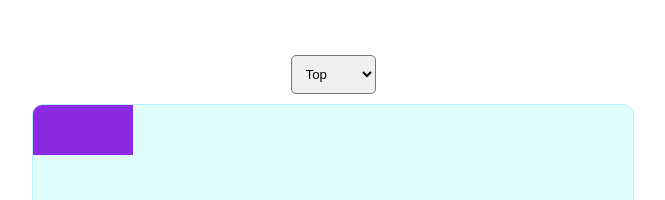
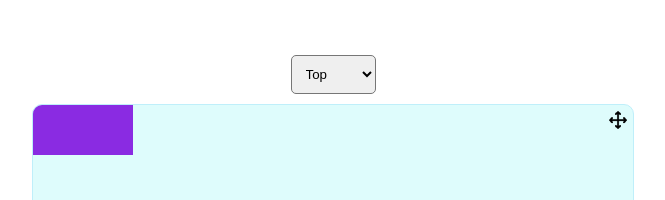
Before and after one commit to pujaKundu/drag-n-drop, a React (Vite) app: page / in a window 1280 px wide. Shown: the top 200 px of the page, without its empty margins (307-972 px from the left). Built offline with nearby package versions, Linux system fonts and the light colour scheme.

Commit message:
container draggable

```diff
--- a/src/components/Home/Home.jsx
+++ b/src/components/Home/Home.jsx
@@ -1,8 +1,10 @@
-import React, { useState, useRef, useEffect } from "react";
+import  { useState, useRef, useEffect } from "react";
 import Selector from "../Selector/Selector";
 import { createPortal } from "react-dom";
 import {resizeHandler} from '../../utils/resizeHandler'
 import "./Home.css";
+import { handleDragContainer } from "../../utils/dragDrop";
+import dnd from "../../assets/drag.png"
 
 const Home = () => {
   const containerRef = useRef(null);
@@ -189,6 +191,20 @@ const Home = () => {
         ref={containerRef}
         onMouseUp={handleMouseUp}
       >
+        <img
+          src={dnd}
+          style={{
+            height: "20px",
+            width: "20px",
+            position: "absolute",
+            right: "5px",
+            top: "5px",
+            cursor:"grab"
+          }}
+          onMouseDown={(e) => handleDragContainer(e, containerRef)}
+        />
+
+
         <div
           className="inner-div"
           style={{ top: `${position.y}px`, left: `${position.x}px` }}
@@ -200,11 +216,15 @@ const Home = () => {
         {/* Resize handles */}
         <div
           className="resize-handle right-resize"
-          onMouseDown={(e) => resizeHandler(e, "right", containerRef,innerDivRef)}
+          onMouseDown={(e) =>
+            resizeHandler(e, "right", containerRef, innerDivRef)
+          }
         ></div>
         <div
           className="resize-handle bottom-resize"
-          onMouseDown={(e) => resizeHandler(e, "bottom", containerRef,innerDivRef)}
+          onMouseDown={(e) =>
+            resizeHandler(e, "bottom", containerRef, innerDivRef)
+          }
         ></div>
       </div>
     </>
--- /dev/null
+++ b/src/utils/dragDrop.js
@@ -0,0 +1,25 @@
+export const handleDragContainer = (e, containerRef) => {
+  e.preventDefault();
+
+  if (containerRef.current) {
+    const containerRect = containerRef.current.getBoundingClientRect();
+    const offsetX = e.clientX - containerRect.left;
+    const offsetY = e.clientY - containerRect.top;
+
+    const handleMouseMove = (e) => {
+      const x = e.clientX - offsetX;
+      const y = e.clientY - offsetY;
+
+      containerRef.current.style.left = `${x}px`;
+      containerRef.current.style.top = `${y}px`;
+    };
+
+    const handleMouseUp = () => {
+      document.removeEventListener("mousemove", handleMouseMove);
+      document.removeEventListener("mouseup", handleMouseUp);
+    };
+
+    document.addEventListener("mousemove", handleMouseMove);
+    document.addEventListener("mouseup", handleMouseUp);
+  }
+};
```
Also changed, not shown: src/assets/drag.png (added).
